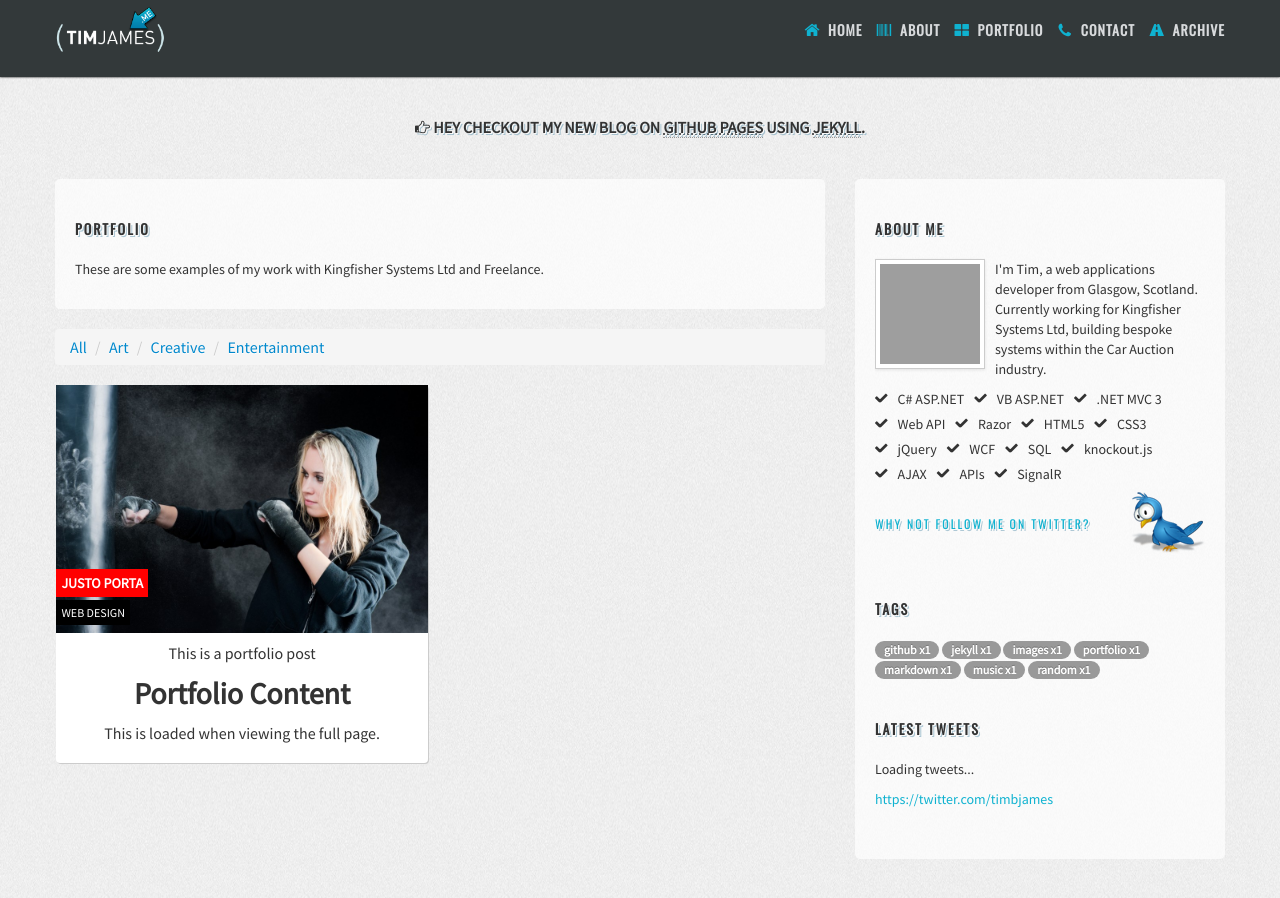
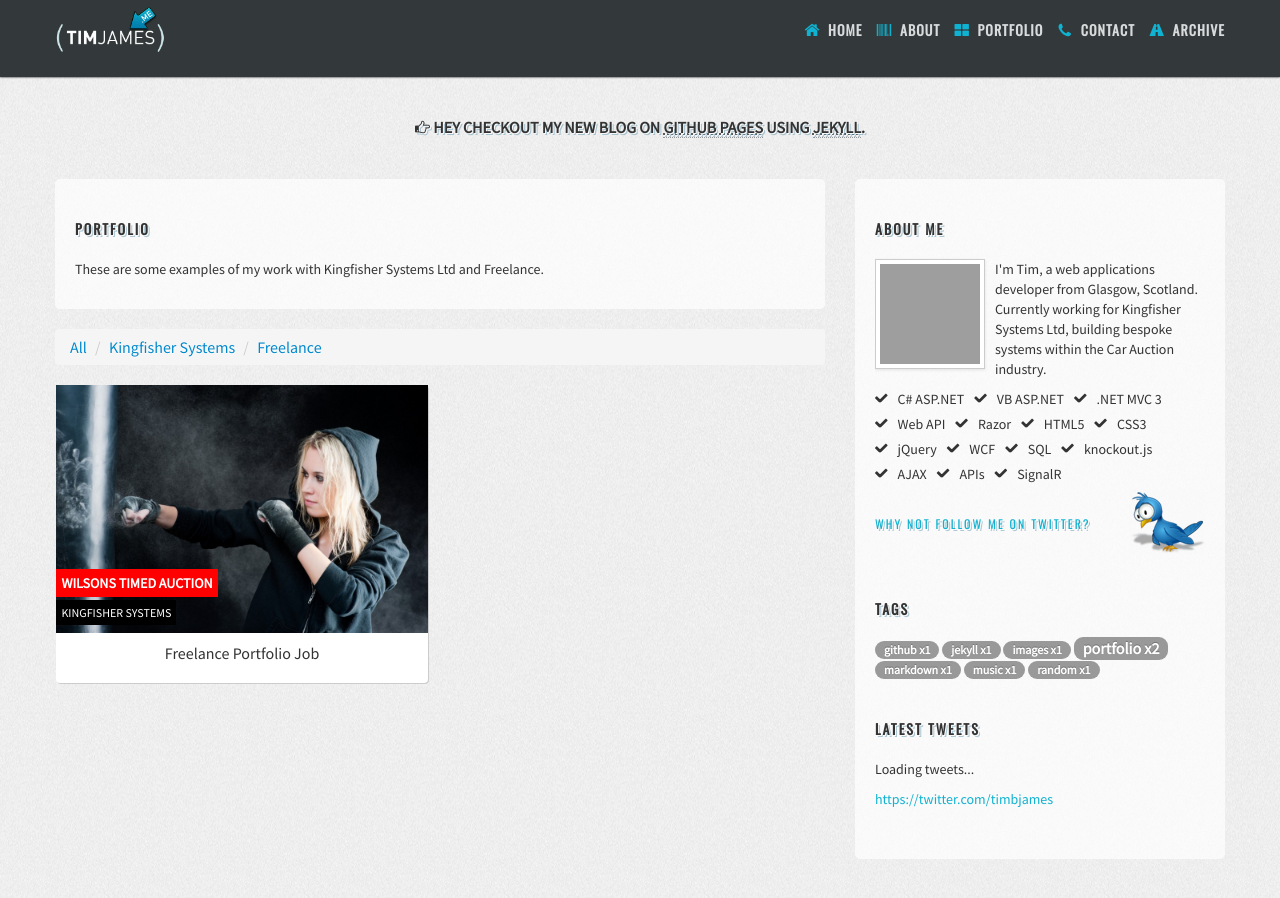
Before and after one commit to timbjames/timbjames.github.com, a Jekyll site: the page built from portfolio.html, in a window 1280 px wide and 900 px high. Built offline with Jekyll 4.4.1, drawn with Linux system fonts in a browser that asks for light colours; nearby versions of some CDN libraries; some web fonts are replaced; Markdown is read by kramdown in place of the engine named in the settings; some of the changed text lies outside the part shown; grey boxes are pictures that could not be loaded.

Commit message:
Added test 2nd portfolio post

```diff
--- a/portfolio.html
+++ b/portfolio.html
@@ -11,9 +11,8 @@ title: tim james portfolio
 <div id="filters">
     <ul class="breadcrumb">
         <li><a href="#" data-filter="*">All</a> <span class="divider">/</span></li>
-        <li><a href="#" data-filter=".art">Art</a> <span class="divider">/</span></li>
-        <li><a href="#" data-filter=".creative">Creative</a> <span class="divider">/</span></li>
-        <li><a href="#" data-filter=".entertainment">Entertainment</a></li>
+        <li><a href="#" data-filter=".kingfisher">Kingfisher Systems</a> <span class="divider">/</span></li>
+        <li><a href="#" data-filter=".freelance">Freelance</a></li>
     </ul>
 </div>
 
@@ -30,14 +29,14 @@ title: tim james portfolio
                 <a href="{{ post.image_url }}" rel="prettyPhoto" title="{{ post.image_alt }}"><img src="{{ post.image_url }}" alt="#" /></a>
                 <div class="portfolio-zoom"><i class="icon-zoom-in icon-large"></i></div>
                 <div class="portfolio-caption">
-                    <h5><a href="{{ post.url | remove:'.html' }}">Justo Porta</a></h5>
-                    <p><a href="">Web Design</a></p>
+                    <h5><a href="{{ post.url | remove:'.html' }}">Wilsons Timed Auction</a></h5>
+                    <p><a href="#">Kingfisher Systems</a></p>
                 </div>
 
             </div>
 
             <div class="portfolio-description">
-                {{ post.content }}
+                {{ post.content | split:'<!--excerpt-->' | first }}
             </div>
 
         </div>
```
Also changed, not shown: _posts/2013-03-14-freelance-portfolio-one.md (added, +18 -0 lines).
